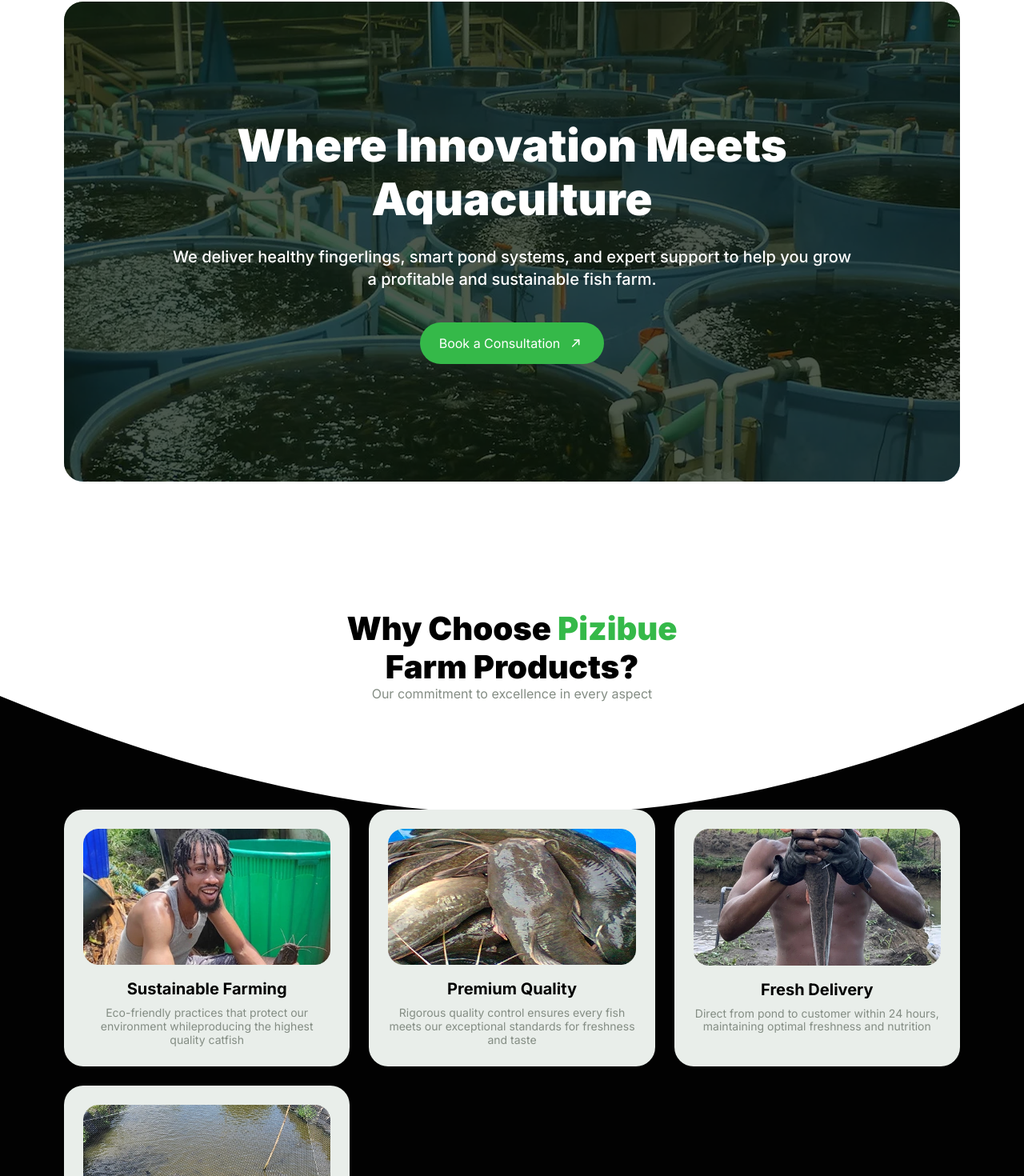
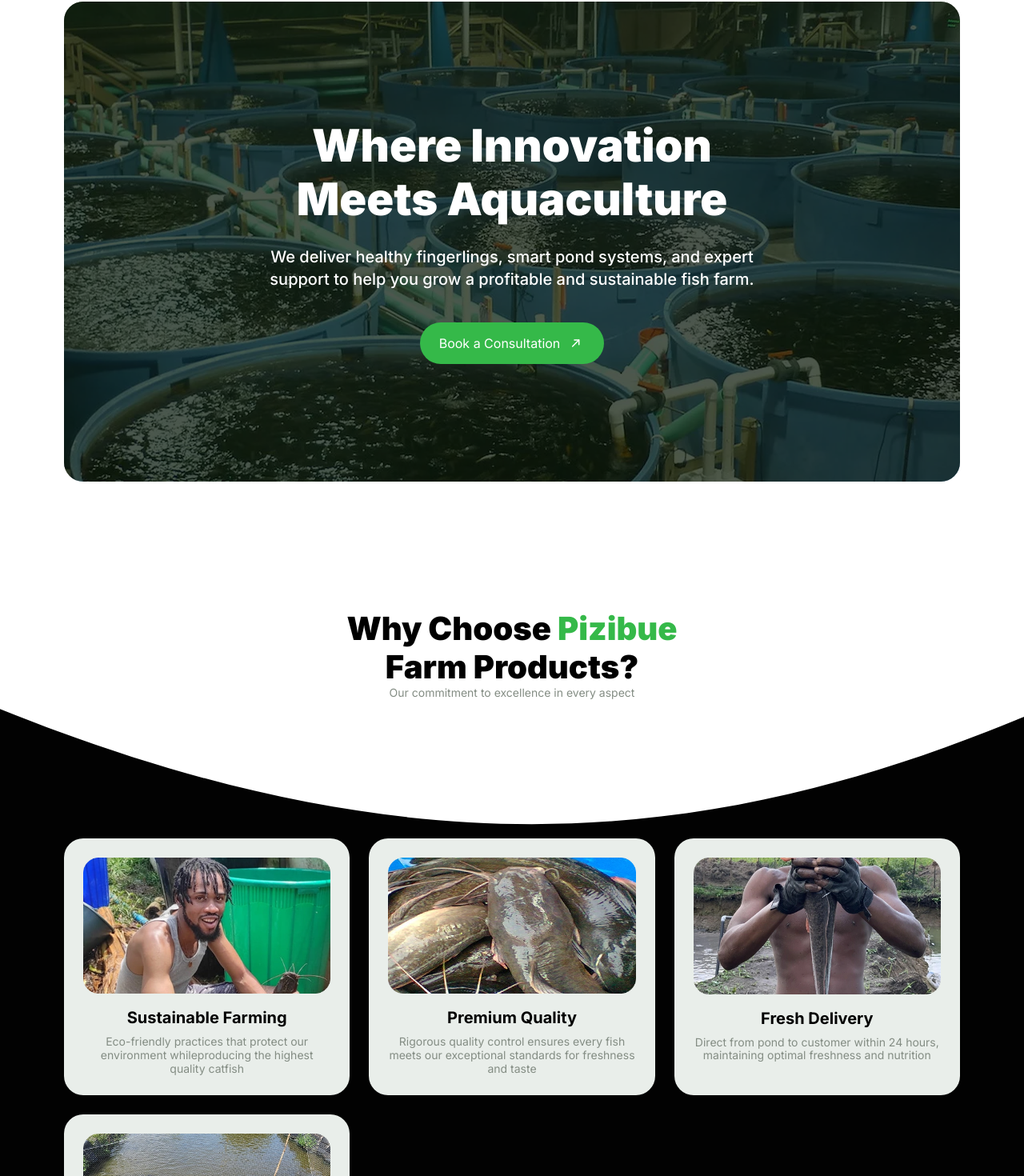
Before and after one commit to ParryOgbemudia/pizibue, a React (Vite) app: page / in a window 1280 px wide. Shown: the part 102-1572 px from the top of the page at 80% size. Built offline with nearby package versions, Linux system fonts and the light colour scheme.

Commit message:
worked on responsiveness of about page in mobile version

```diff
--- a/src/components/sections/About.tsx
+++ b/src/components/sections/About.tsx
@@ -5,8 +5,8 @@
   return (
     <section className="w-full" id="about">
       <div className="mx-auto max-w-[1440px] bg-[#020202] px-[80px] py-[96px] max-sm:px-4 sm:px-10 md:px-16 lg:px-20">
-        <div className="flex justify-between gap-6 max-md:flex-col">
-          <div className="flex w-full max-w-[588px] flex-col items-center gap-8">
+        <div className="flex w-full justify-between gap-6 max-md:flex-col">
+          <div className="flex w-full flex-col items-center gap-8 md:max-w-[588px]">
             <div className="flex flex-col gap-10">
               <div className="space-y-6">
                 <h2 className="text-[40px] font-black text-white max-md:text-[32px]">
@@ -38,7 +38,7 @@
           </div>
 
           {/* Card */}
-          <div className="w-full max-w-[628px]">
+          <div className="w-full md:max-w-[628px]">
             <div className="flex-col gap-8 max-md:flex md:grid md:grid-cols-2">
               {[
                 { value: "5+", label: "Years Experience" },
@@ -63,7 +63,7 @@
         </div>
 
         {/* Svg bottom curve */}
-        <div className="w-full bg-amber-600">
+        <div className="w-full bg-white">
           <div className="max-w-[1440px]">
             <div className="z-1 aspect-[1440/697] h-full w-full bg-[url(/img/bottomshape.svg)] bg-cover bg-center bg-no-repeat"></div>
           </div>
--- a/src/components/sections/Products.tsx
+++ b/src/components/sections/Products.tsx
@@ -5,23 +5,23 @@
 
 export default function Products() {
   return (
-    <section className="w-full">
-      <div className="relative mx-auto h-full max-w-[1440px]">
+    <section className="relative w-full">
+      <div className="mx-auto h-full max-w-[1440px]">
         {/* Product Text */}
         <div className="absolute top-[64px] left-1/2 -translate-x-1/2 text-center">
-          <h1 className="max-xmd:text-[32px] text-[40px] font-black max-md:text-xl max-sm:text-[32px] max-sm:font-black">
+          <h1 className="max-w-[483px] text-[40px] font-black max-md:w-[343px] max-md:text-[32px]">
             Why Choose <span className="text-primary">Pizibue</span>
             <br />
             Farm Products?
           </h1>
-          <p className="max-xmd:text-[14px] font-normal text-[#848D84] max-md:text-[10px] max-sm:text-[14px] max-sm:font-normal">
+          <p className="text-[14px] font-normal text-[#848D84]">
             Our commitment to excellence in every aspect
           </p>
         </div>
         {/* Curve svg */}
-        <div className="z-1 aspect-[1440/697] bg-[url(/img/topshape.svg)] bg-cover bg-center bg-no-repeat">
+        <div className="aspect-[1440/697] bg-[url(/img/topshape.svg)] bg-cover bg-center bg-no-repeat">
           <div className="mx-auto max-w-[1440px]">
-            <div className="w-full px-[80px] pt-[314px] max-sm:px-4 sm:px-10 md:px-16 lg:px-20">
+            <div className="w-full px-[80px] pt-[314px] max-xl:pt-[350px] max-sm:px-4 sm:px-10 md:px-16 lg:px-20">
               <div className="grid grid-cols-[repeat(auto-fit,_minmax(302px,_1fr))] gap-6">
                 {[
                   {
--- a/src/index.css
+++ b/src/index.css
@@ -29,6 +29,6 @@
   --breakpoint-md: 768px;
   --breakpoint-xmd: 1170px;
   --breakpoint-lg: 1024px;
-  --breakpoint-xl: 1280px;
+  --breakpoint-xl: 1440px;
   --breakpoint-2xl: 1536px;
 }
```
